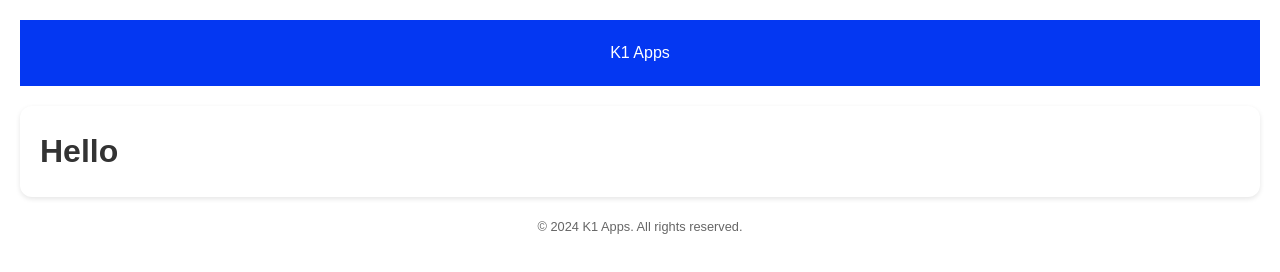
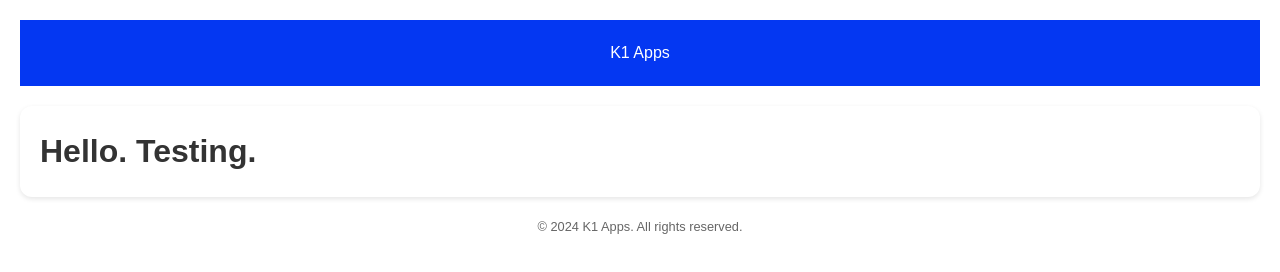
Before and after one commit to Kjm520/k1log, a website: page index.html in a window 1280 px wide. Drawn offline with Linux system fonts and the light colour scheme.

Commit message:
ci settings update

```diff
--- a/index.html
+++ b/index.html
@@ -20,7 +20,7 @@
 
     <main>
       <div>
-        <h1 class="card">Hello</h1>
+        <h1 class="card">Hello. Testing.</h1>
       </div>
     </main>
     <script src="scripts.js"></script>
--- a/package.json
+++ b/package.json
@@ -20,6 +20,7 @@
   },
   "homepage": "https://github.com/Kjm520/k1a.io#readme",
   "devDependencies": {
+    "@semantic-release/changelog": "^6.0.3",
     "semantic-release": "^24.2.3"
   }
 }
```
Also changed, not shown: 2 other files.
